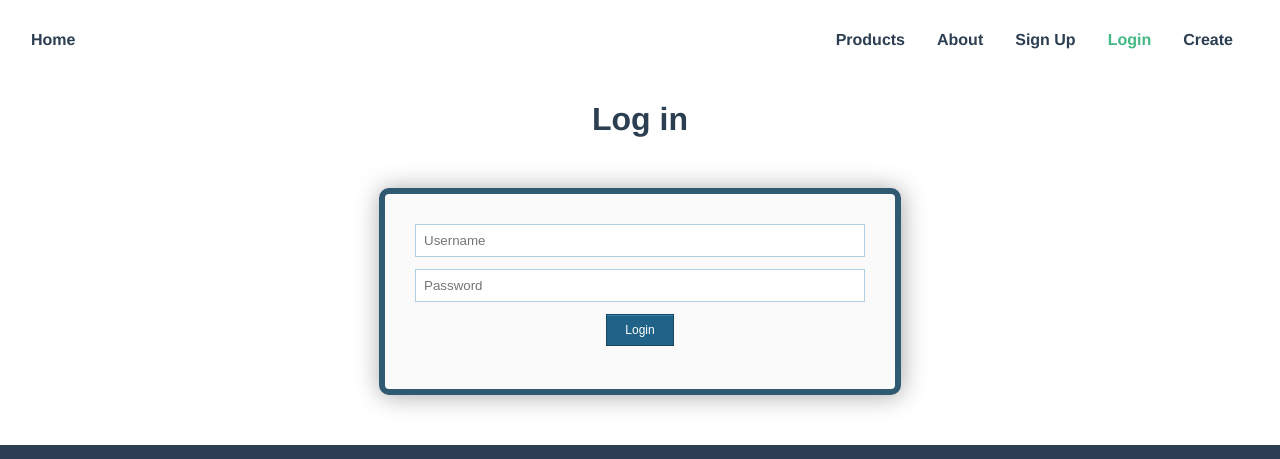
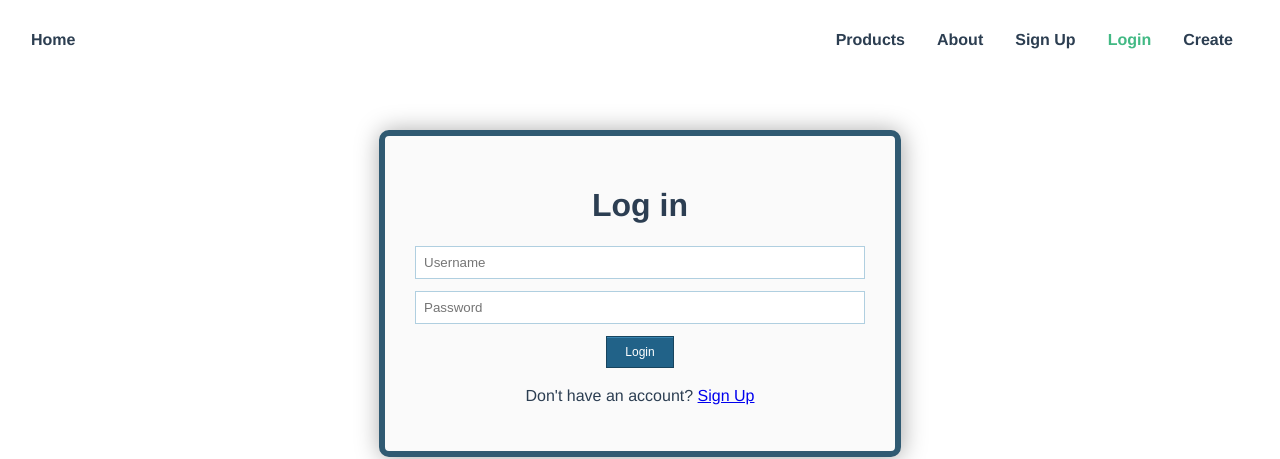
Before and after one commit to dipta3214/Dbuy-by-Abidur, a Vue app in the folder client/: page /login in a window 1280 px wide. Shown: the top 459 px of the page. Built offline with nearby package versions, Linux system fonts and the light colour scheme; no server answers.

Commit message:
added some changes to login

```diff
--- a/client/src/App.vue
+++ b/client/src/App.vue
@@ -272,7 +272,7 @@
   background-color: #28739e;
 }
 
-@media (max-width: 1105px) {
+@media (max-width: 1165px) {
   .search {
     width: 300px;
   }
--- a/client/src/views/Login.vue
+++ b/client/src/views/Login.vue
@@ -1,7 +1,7 @@
 <template>
   <div class="login">
-    <h1>Log in</h1>
     <form @submit.prevent="submitForm" class="form">
+      <h1>Log in</h1>
       <ul>
         <li>
           <input
@@ -26,6 +26,7 @@
           <input type="submit" value="Login" />
         </li>
       </ul>
+      <p>Don't have an account? <a href="/signup">Sign Up</a></p>
     </form>
   </div>
 </template>
```
